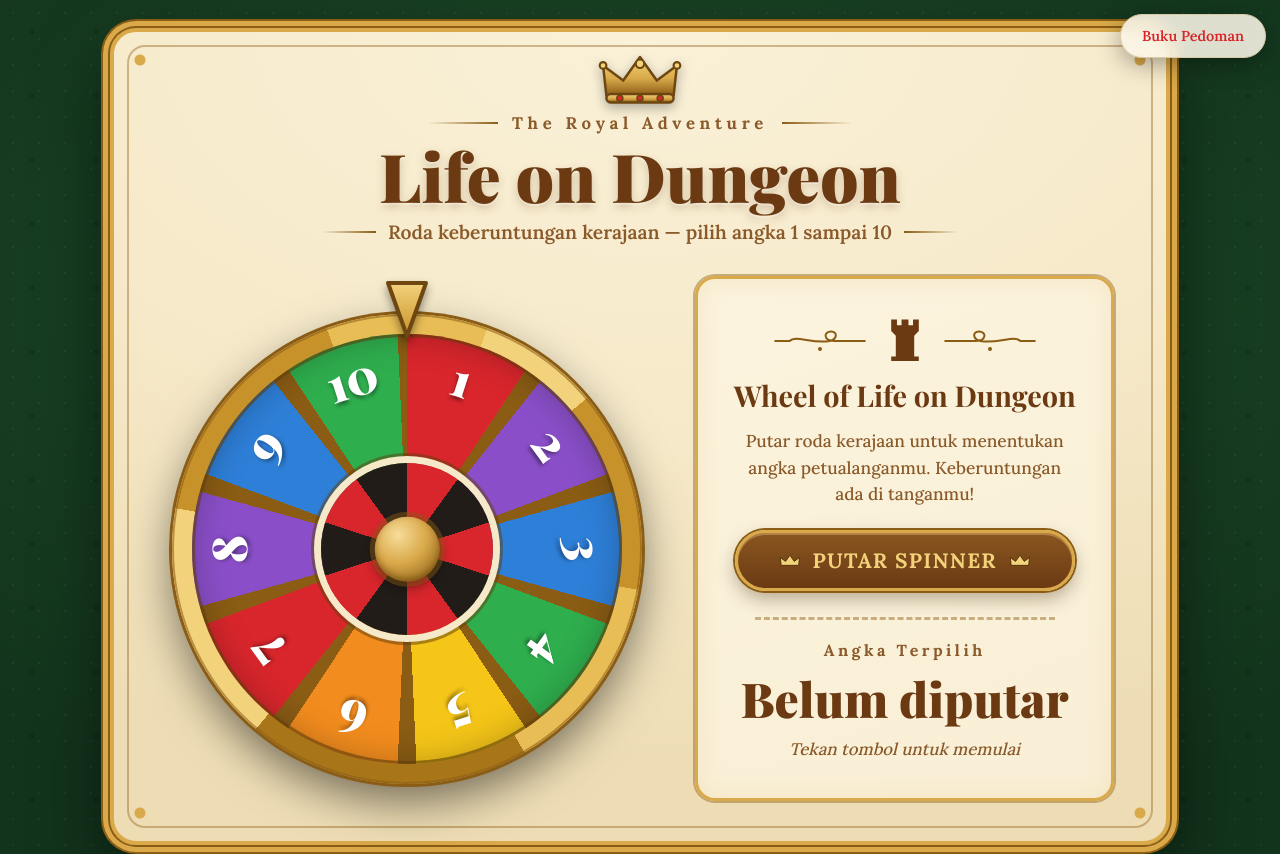
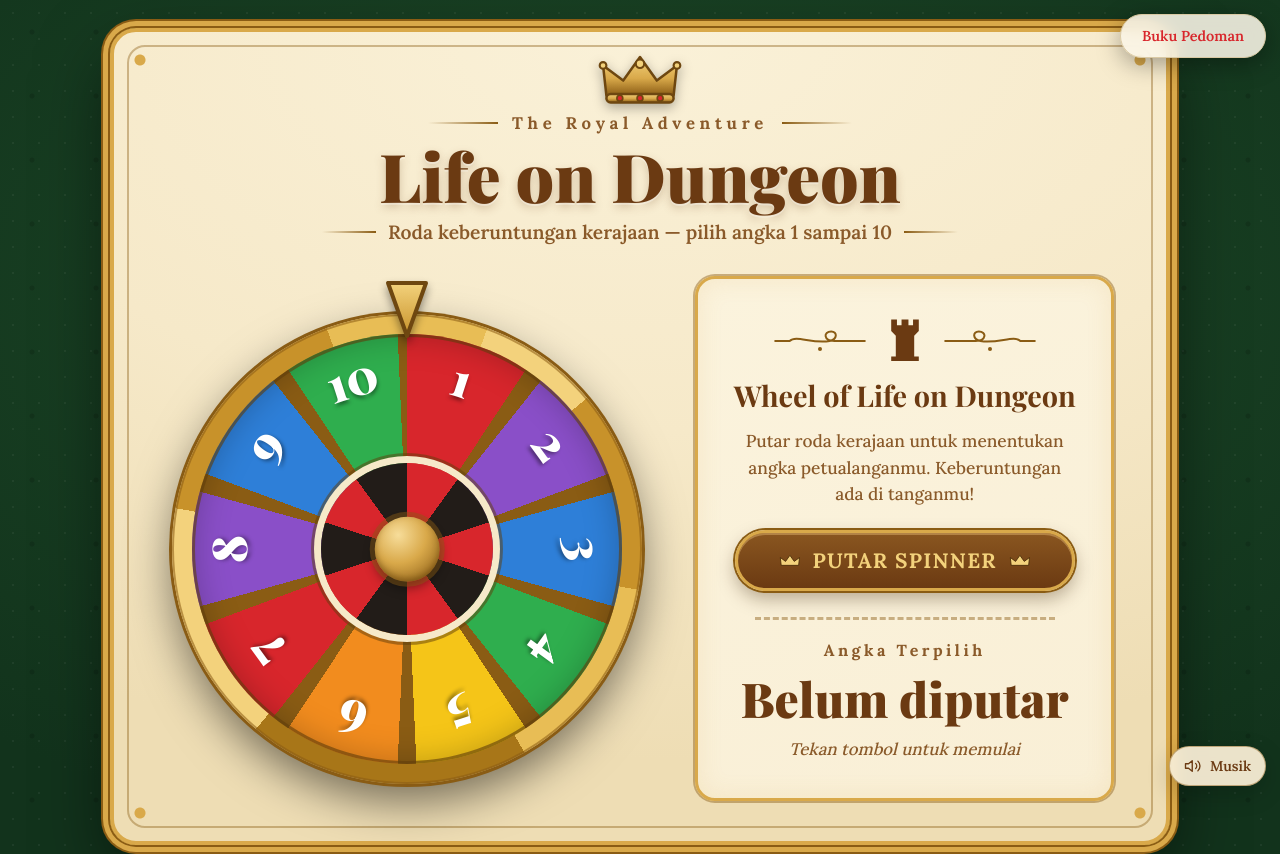
Before and after one commit to sanjayasurrya-pixel/Life-on-Dungeon, a plain HTML site: page index.html in a window 1280 px wide. Shown: the top 854 px of the page. Drawn offline with nearby package versions, Linux system fonts and the light colour scheme.

Commit message:
Add files via upload

```diff
--- /dev/null
+++ b/bgm.js
@@ -0,0 +1,78 @@
+(() => {
+  const MUTE_KEY = 'lod-bgm-muted';
+  const TIME_KEY = 'lod-bgm-time';
+  const audio = document.getElementById('bgm');
+  const btn = document.getElementById('bgmToggle');
+  if (!audio || !btn) return;
+
+  const iconOn = '<svg viewBox="0 0 24 24" aria-hidden="true" fill="none" stroke="currentColor" stroke-width="1.8" stroke-linecap="round" stroke-linejoin="round"><path d="M11 5 6 9H2v6h4l5 4V5Z"/><path d="M15.5 8.5a5 5 0 0 1 0 7"/><path d="M18.5 5.5a9 9 0 0 1 0 13"/></svg><span>Musik</span>';
+  const iconOff = '<svg viewBox="0 0 24 24" aria-hidden="true" fill="none" stroke="currentColor" stroke-width="1.8" stroke-linecap="round" stroke-linejoin="round"><path d="M11 5 6 9H2v6h4l5 4V5Z"/><path d="M22 9l-6 6"/><path d="M16 9l6 6"/></svg><span>Mati</span>';
+
+  let muted = localStorage.getItem(MUTE_KEY) === '1';
+  audio.volume = 0.35;
+
+  function render() {
+    audio.muted = muted;
+    btn.innerHTML = muted ? iconOff : iconOn;
+    btn.setAttribute('aria-pressed', String(!muted));
+    btn.setAttribute('aria-label', muted ? 'Nyalakan musik latar' : 'Matikan musik latar');
+    btn.title = muted ? 'Nyalakan musik latar' : 'Matikan musik latar';
+  }
+
+  function saveTime() {
+    try { sessionStorage.setItem(TIME_KEY, String(audio.currentTime || 0)); } catch {}
+  }
+
+  function restoreTime() {
+    let saved = parseFloat(sessionStorage.getItem(TIME_KEY) || '0');
+    if (!Number.isFinite(saved) || saved < 0) return;
+    const apply = () => {
+      try {
+        const dur = audio.duration;
+        if (Number.isFinite(dur) && dur > 0) saved = saved % dur;
+        audio.currentTime = saved;
+      } catch {}
+    };
+    if (audio.readyState >= 1) apply();
+    else audio.addEventListener('loadedmetadata', apply, { once: true });
+  }
+
+  async function tryPlay() {
+    if (muted) return;
+    try { await audio.play(); } catch { /* autoplay blocked; waits for interaction */ }
+  }
+
+  btn.addEventListener('click', async () => {
+    muted = !muted;
+    localStorage.setItem(MUTE_KEY, muted ? '1' : '0');
+    render();
+    if (!muted) tryPlay();
+  });
+
+  const unlock = () => {
+    tryPlay();
+    ['pointerdown', 'keydown', 'touchstart'].forEach((evt) => {
+      document.removeEventListener(evt, unlock, true);
+    });
+  };
+  ['pointerdown', 'keydown', 'touchstart'].forEach((evt) => {
+    document.addEventListener(evt, unlock, true);
+  });
+
+  let lastSave = 0;
+  audio.addEventListener('timeupdate', () => {
+    const now = Date.now();
+    if (now - lastSave > 1000) {
+      lastSave = now;
+      saveTime();
+    }
+  });
+  window.addEventListener('pagehide', saveTime);
+  document.addEventListener('visibilitychange', () => {
+    if (document.hidden) saveTime();
+  });
+
+  render();
+  restoreTime();
+  tryPlay();
+})();
--- a/index.html
+++ b/index.html
@@ -94,6 +94,10 @@
   <p class="guide-link"><a href="pedoman.html">Buku Pedoman &amp; Peraturan</a></p>
   <footer class="site-footer"><span class="diamond">&#9670;</span> LIFE ON DUNGEON <span class="diamond">&#9670;</span></footer>
 
+  <audio id="bgm" src="audio/backsound.mp3" loop preload="auto"></audio>
+  <button type="button" class="bgm-toggle" id="bgmToggle" aria-pressed="true" aria-label="Matikan musik latar">Musik</button>
+
   <script src="script.js"></script>
+  <script src="bgm.js"></script>
 </body>
 </html>
--- a/pedoman.css
+++ b/pedoman.css
@@ -12,6 +12,29 @@
 }
 
 * { margin: 0; padding: 0; box-sizing: border-box; }
+
+.bgm-toggle {
+  position: fixed;
+  right: 14px;
+  bottom: 14px;
+  z-index: 40;
+  display: inline-flex;
+  align-items: center;
+  gap: 8px;
+  padding: 10px 14px;
+  border: 1px solid var(--line);
+  border-radius: 999px;
+  background: rgba(251, 246, 233, .94);
+  color: var(--ink);
+  font: 600 .88rem/1 'Lora', serif;
+  cursor: pointer;
+  box-shadow: 0 8px 24px rgba(74, 53, 28, .14);
+  backdrop-filter: blur(6px);
+  -webkit-backdrop-filter: blur(6px);
+}
+.bgm-toggle:hover, .bgm-toggle:focus-visible { background: #fffdf6; }
+.bgm-toggle:focus-visible { outline: 2px solid var(--gold-dark); outline-offset: 2px; }
+.bgm-toggle svg { width: 18px; height: 18px; flex: none; }
 
 html { scroll-behavior: smooth; }
 
@@ -381,6 +404,53 @@ tbody tr:nth-child(even) { background: rgba(217, 169, 74, .07); }
 }
 
 /* ---------- setup ---------- */
+.setup-steps {
+  list-style: none;
+  display: grid;
+  grid-template-columns: repeat(3, minmax(0, 1fr));
+  gap: 14px;
+  margin: 24px 0 0;
+  padding: 0;
+  max-width: none;
+  counter-reset: setup;
+}
+.setup-steps li {
+  counter-increment: setup;
+  background: var(--card);
+  border: 1px solid var(--line);
+  border-top: 3px solid var(--gold);
+  border-radius: 12px;
+  padding: 18px;
+}
+.setup-steps li + li { margin-top: 0; }
+.setup-steps li::before {
+  content: counter(setup);
+  display: inline-grid;
+  place-items: center;
+  width: 30px;
+  height: 30px;
+  margin-bottom: 12px;
+  border-radius: 50%;
+  background: rgba(138, 92, 20, .1);
+  color: var(--gold-dark);
+  font-family: 'Playfair Display', serif;
+  font-size: .95rem;
+  font-weight: 700;
+}
+.setup-step-title {
+  display: block;
+  font-family: 'Playfair Display', serif;
+  font-size: 1.08rem;
+  font-weight: 700;
+  color: var(--ink);
+  margin-bottom: 4px;
+}
+.setup-step-desc {
+  display: block;
+  font-size: .92rem;
+  line-height: 1.55;
+  color: var(--ink-soft);
+}
 .setup-grid {
   display: grid;
   grid-template-columns: repeat(2, minmax(0, 1fr));
@@ -431,6 +501,7 @@ tbody tr:nth-child(even) { background: rgba(217, 169, 74, .07); }
 .setup-map .setup-media { min-height: 280px; padding: 22px; }
 
 @media (max-width: 700px) {
+  .setup-steps { grid-template-columns: 1fr; }
   .setup-grid { grid-template-columns: 1fr; }
   .setup-map { grid-column: auto; }
   .setup-media { min-height: 180px; }
--- a/style.css
+++ b/style.css
@@ -19,6 +19,29 @@
   }
 
   * { margin: 0; padding: 0; box-sizing: border-box; }
+
+  .bgm-toggle {
+    position: fixed;
+    right: 14px;
+    bottom: 14px;
+    z-index: 40;
+    display: inline-flex;
+    align-items: center;
+    gap: 8px;
+    padding: 10px 14px;
+    border: 1px solid rgba(138, 92, 20, .45);
+    border-radius: 999px;
+    background: rgba(249, 239, 214, .94);
+    color: var(--ink);
+    font: 600 .88rem/1 'Lora', serif;
+    cursor: pointer;
+    box-shadow: 0 8px 24px rgba(0,0,0,.18);
+    backdrop-filter: blur(6px);
+    -webkit-backdrop-filter: blur(6px);
+  }
+  .bgm-toggle:hover, .bgm-toggle:focus-visible { background: #fff7e2; color: var(--ink); }
+  .bgm-toggle:focus-visible { outline: 2px solid var(--gold-dark); outline-offset: 2px; }
+  .bgm-toggle svg { width: 18px; height: 18px; flex: none; }
 
   body {
     min-height: 100vh;
```
Also changed, not shown: pedoman.html (+27 -8 lines), images/desain koin.webp (added), images/kartu action1.webp (added), images/kartu action2.webp (added), images/kartu mana depan.webp (added), images/kartu tantangan1.webp (added), images/kartu tantangan2.webp (added), images/kartu tantangan3.webp (added), images/kartu tantangan4.webp (added), images/kartu wilayah.webp (added), images/kartu_spesial.webp (added), images/papan permainan.webp (added), 1 other file.
